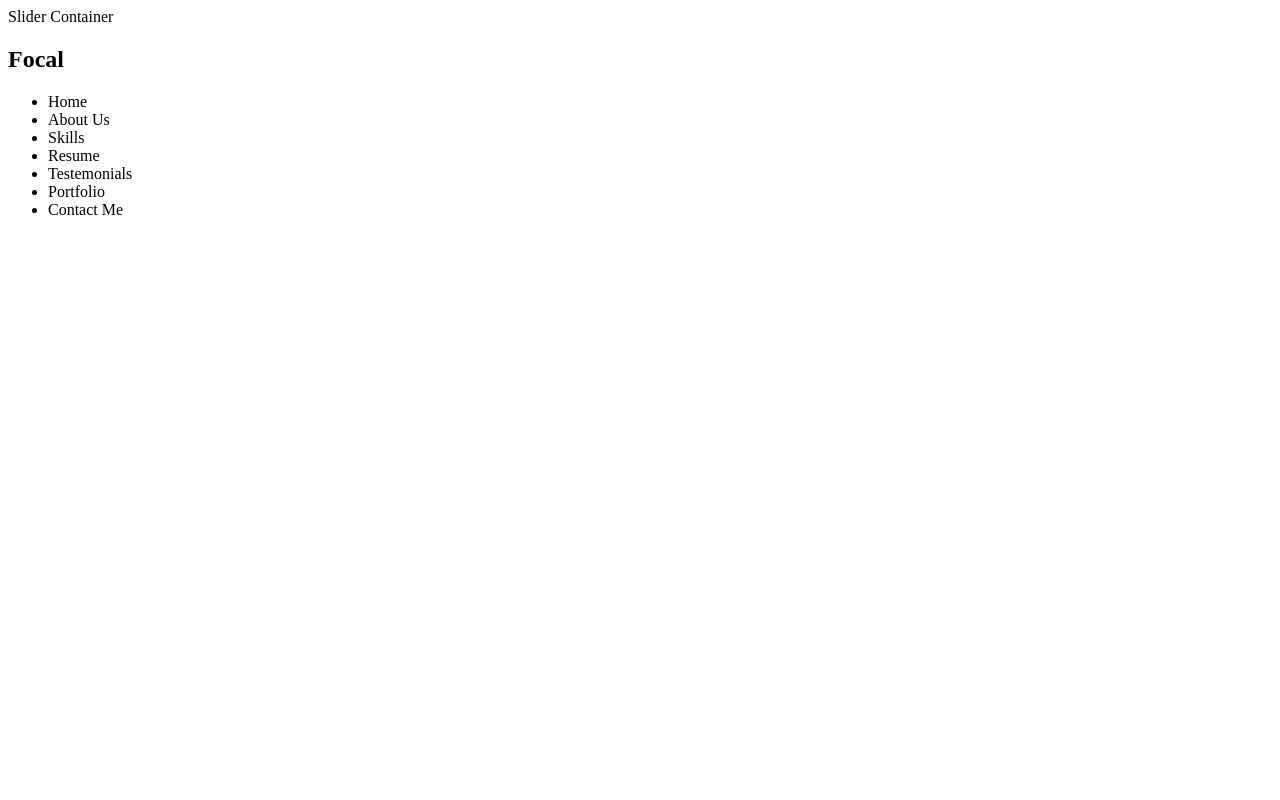
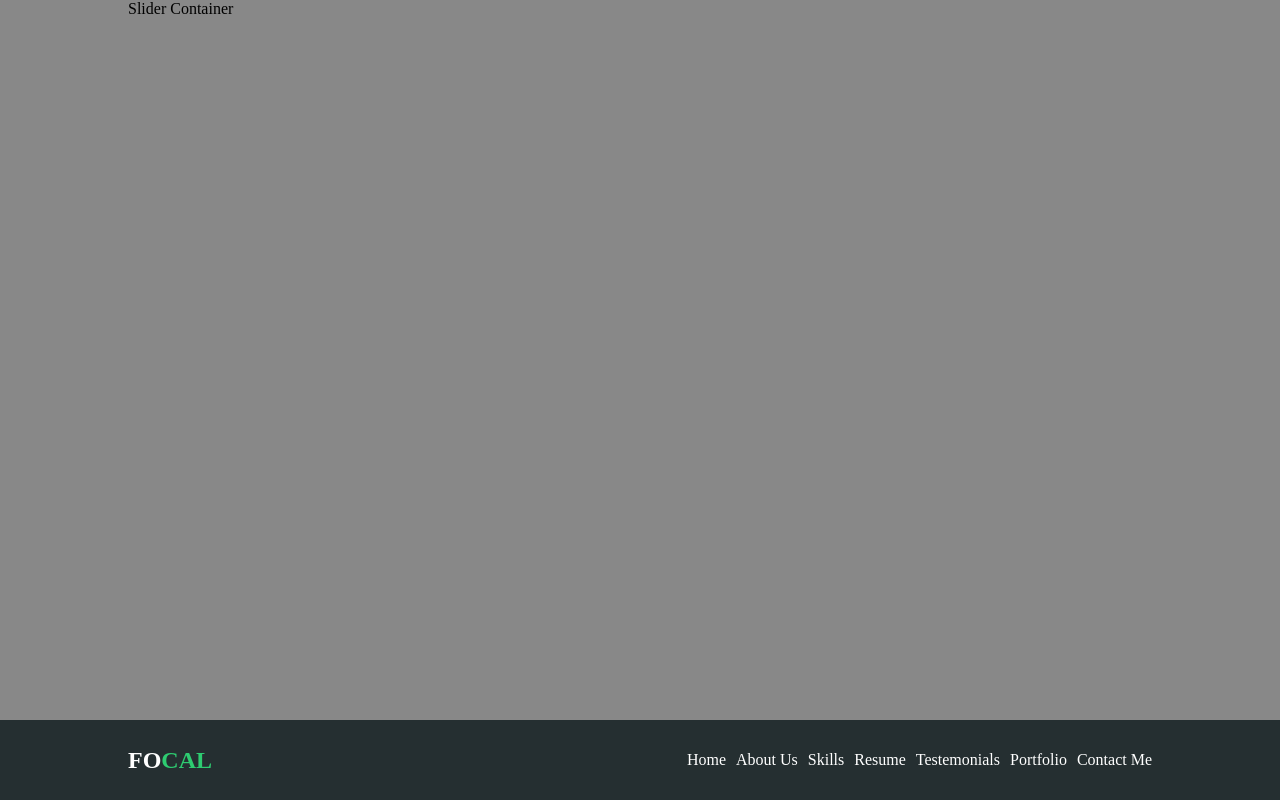
Before and after one commit to DinaTaklit/Create-A-website-from-a-preview, a plain HTML site: page index.html in a window 1280 px wide. Drawn offline with Linux system fonts and the light colour scheme.

Commit message:
Layout Header: Style

```diff
--- a/index.html
+++ b/index.html
@@ -4,10 +4,11 @@
     <meta charset="UTF-8">
     <meta name="viewport" content="width=device-width, initial-scale=1.0">
     <title>Turn PSD into HTML/CSS Template</title>
+    <link rel="stylesheet" href="public/css/style.css">
 </head>
 <body>
     <!-- Header-->
-      <section class="header">
+      <section class="hero">
         <header class="slider">
             <div class="container">
                 Slider Container
--- a/public/css/style.css
+++ b/public/css/style.css
@@ -0,0 +1,55 @@
+*,
+*::before,
+*::after {
+    box-sizing: border-box;
+    padding: 0;
+    margin: 0;
+}
+
+body {
+    background-color: #888;
+}
+.container {
+    width: 80%;
+    margin: auto;
+}
+
+/* Header Section */
+.hero header{
+    height: 90vh;
+}
+/* /Header Section */
+
+/* Navbar Section */
+.hero .navbar {
+    background-color: #252f31;
+    color: #fff;
+    height: 10vh;
+}
+
+.navbar h2 {
+    text-transform: uppercase;
+}
+
+.navbar h2 span {
+    color: #2ecc71;
+}
+
+.navbar .container {
+    height: 100%;
+    display: flex;
+    align-items: center;
+    justify-content: space-between;
+}
+
+.navbar .container ul {
+    display: flex;
+    align-items: center;
+    list-style: none;
+}
+
+.navbar .container ul li {
+    padding-left: 10px;
+}
+
+/* /Navbar Section */
```
